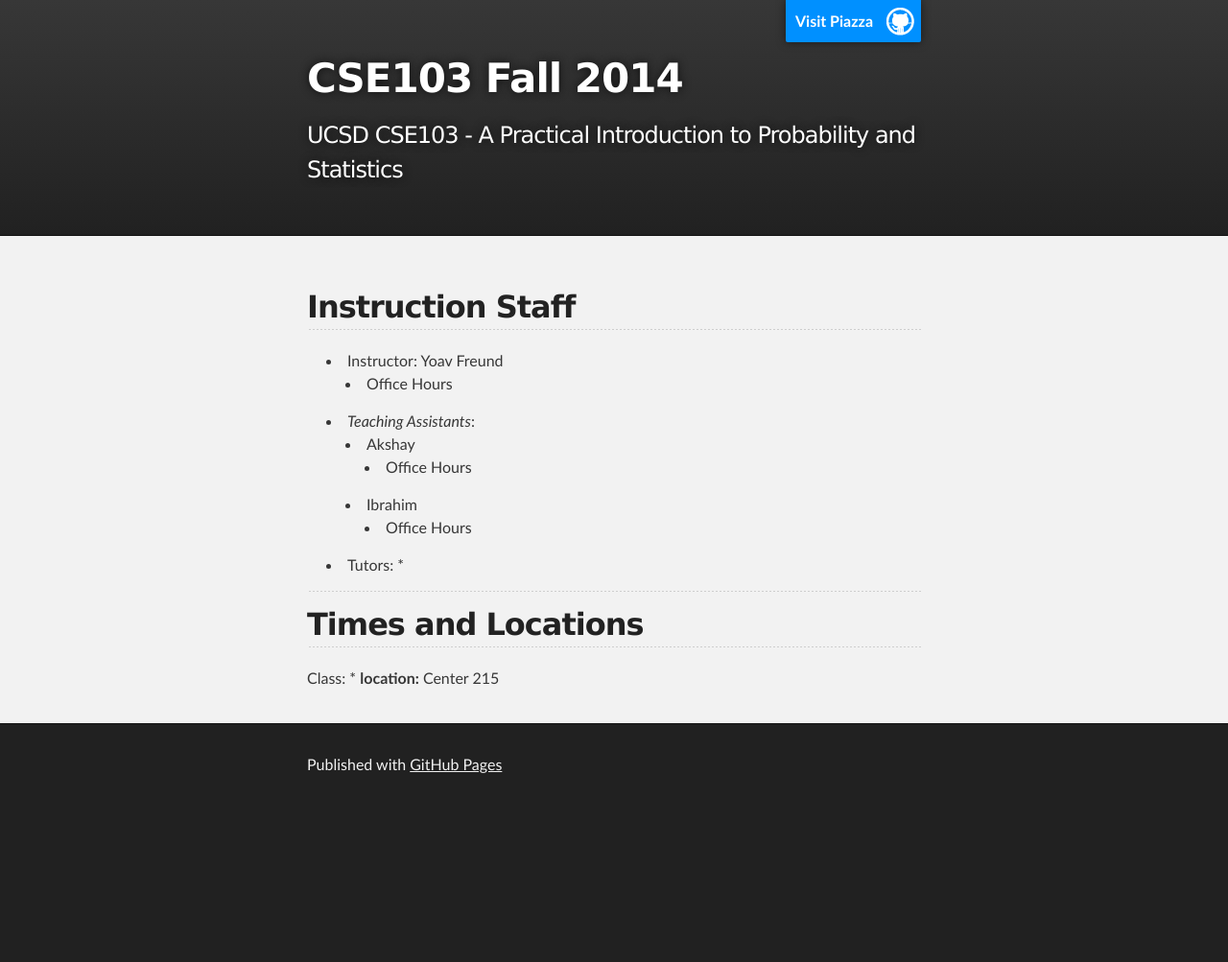
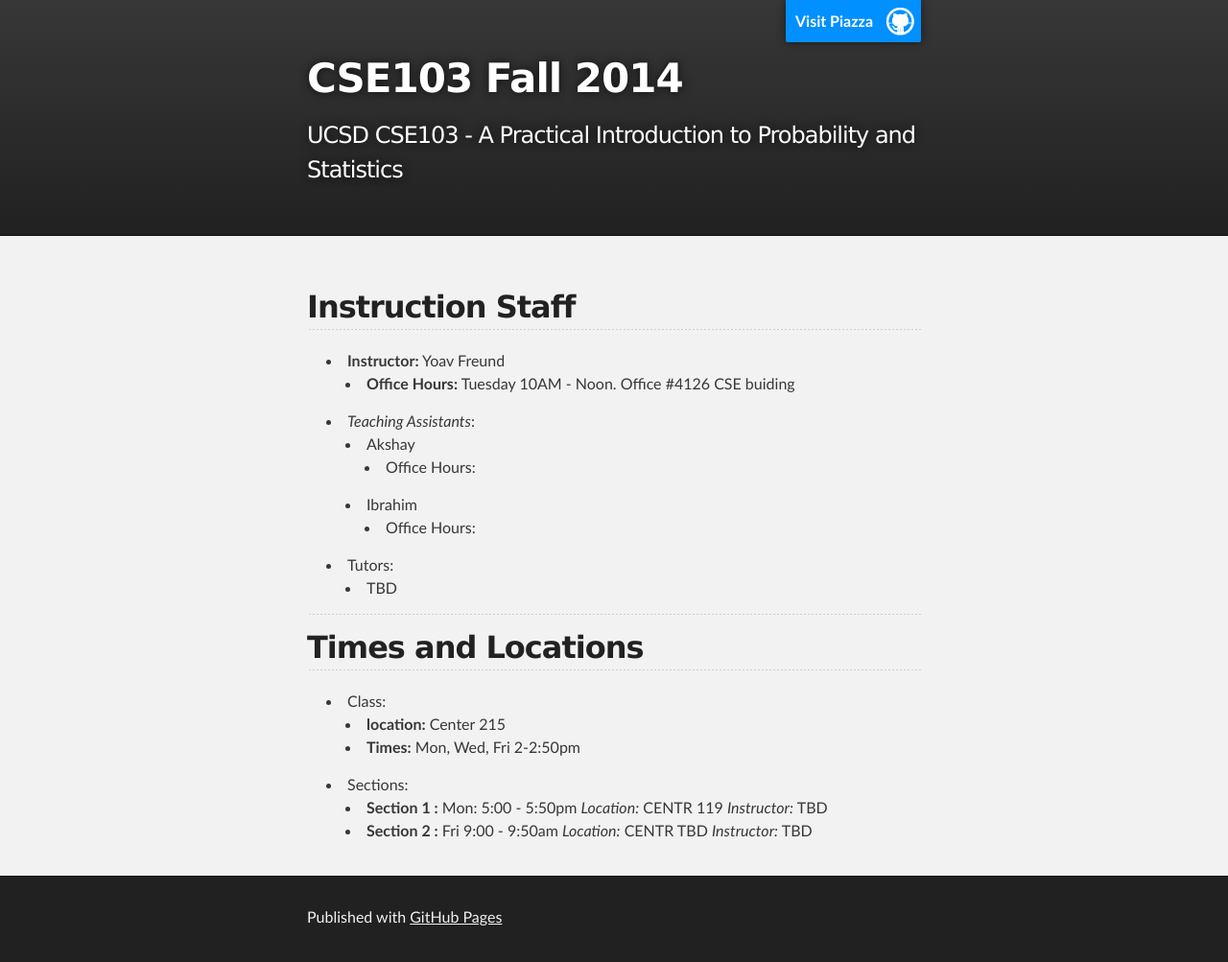
Before and after one commit to cse103/cse103.github.io, a Jekyll site: the page built from _posts/2014-9-6-TeachersTimesLocations.md, in a window 1280 px wide. Shown: the whole page at 96% size. Built offline with Jekyll 4.4.1, drawn with Linux system fonts in a browser that asks for light colours; Markdown is read by kramdown in place of the engine named in the settings; before the commit the page ends 900 px from its top, so only the background shows below that.

Commit message:
Web page starting to take shape.

```diff
--- /dev/null
+++ b/CatalogueDescription.txt
@@ -0,0 +1,2 @@
+CSE 103. A Practical Introduction to Probability and Statistics (4)
+Distributions over the real line. Independence, expectation, conditional expectation, mean, variance. Hypothesis testing. Learning classifiers. Distributions over R^n, covariance matrix. Binomial, Poisson distributions. Chernoff bound. Entropy. Compression. Arithmetic coding. Maximal likelihood estimation. Bayesian estimation. CSE 103 is not duplicate credit for ECE 109, Econ 120A, or Math 183. Prerequisites: Math 20A and Math 20B.
--- a/_posts/2014-9-6-TeachersTimesLocations.md
+++ b/_posts/2014-9-6-TeachersTimesLocations.md
@@ -4,18 +4,24 @@ title: Times and Teaching Staff
 ---
 
 ## Instruction Staff ##
-* Instructor: Yoav Freund <Photo>
-  * Office Hours
+* **Instructor:** Yoav Freund <Photo>
+  * **Office Hours:** Tuesday 10AM - Noon. Office #4126 CSE buiding
 * *Teaching Assistants*:
 	* Akshay
-	  * Office Hours
+	  * Office Hours:
     * Ibrahim
-	  * Office Hours
+	  * Office Hours:
 * Tutors:
-	*
+	* TBD
 
 -------------------
 ## Times and Locations ##
 
-Class:
+* Class:
 	* **location:** Center 215
+	* **Times:** Mon, Wed, Fri 2-2:50pm
+* Sections:
+	* **Section 1 :** Mon: 5:00 - 5:50pm *Location:* CENTR 119
+        *Instructor:* TBD
+	* **Section 2 :** Fri 9:00 - 9:50am *Location:* CENTR TBD
+        *Instructor:* TBD
```
Also changed, not shown: _posts/2014-9-1-web-pages.md (added, +8 -0 lines), Student_Class_Info.jpg (added).
